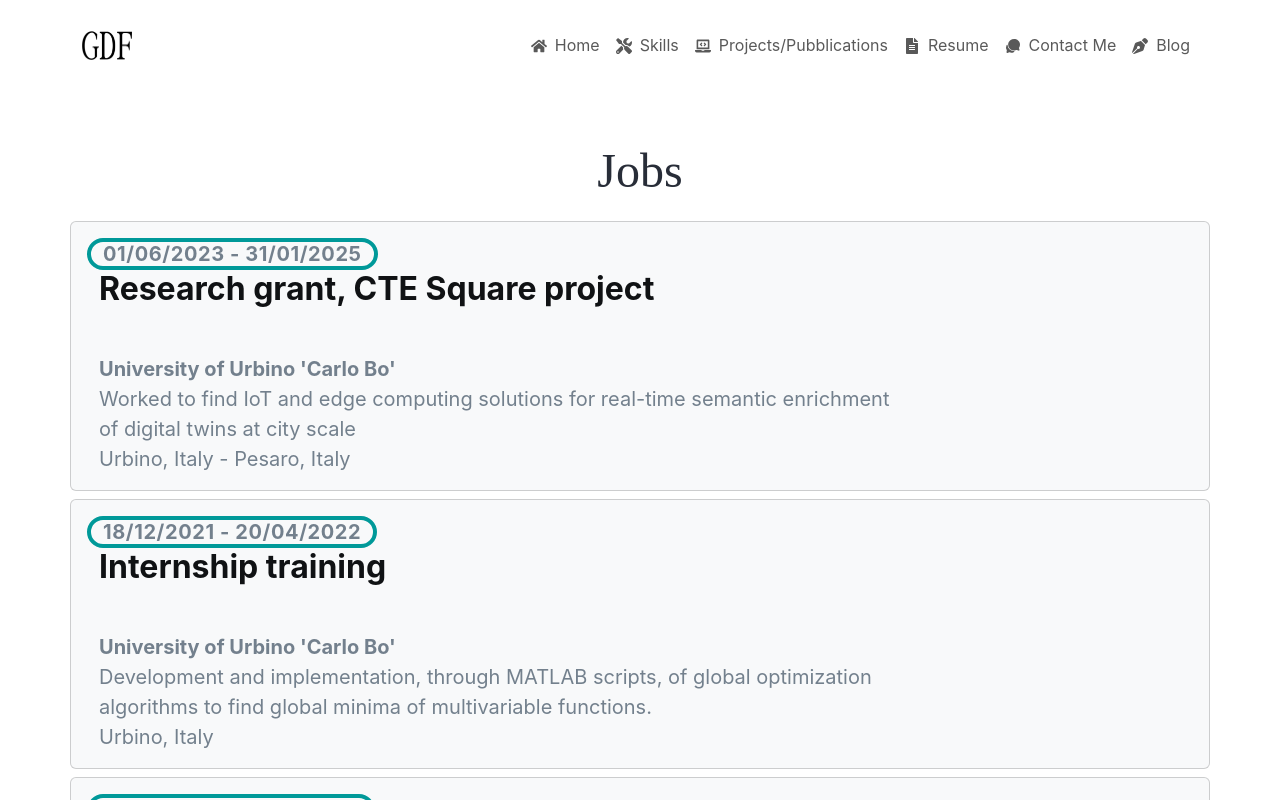
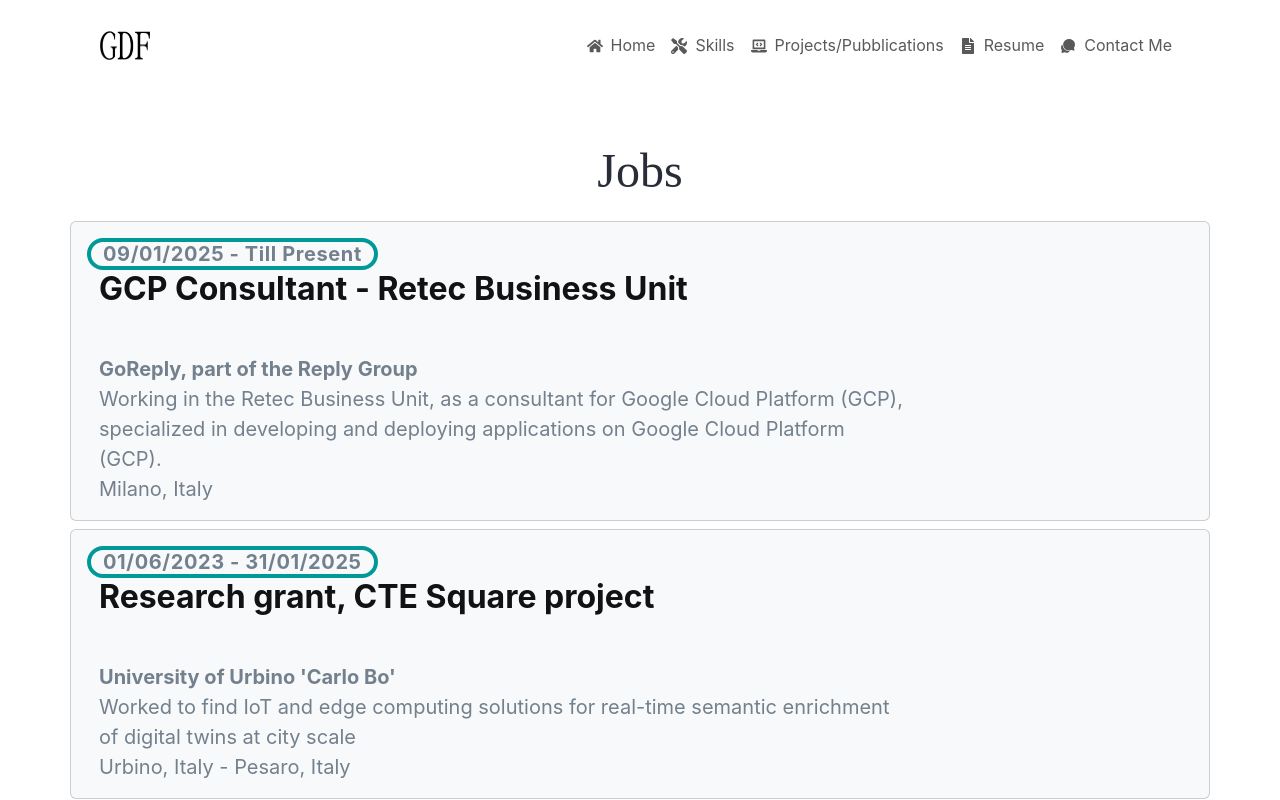
Before and after one commit to GiacomoDiFa/PortfolioGDF, a React (Create React App) app: page /PortfolioGDF/resume in a window 1280 px wide. Shown: the top 800 px of the page. Built offline with nearby package versions, Linux system fonts and the light colour scheme; the HTML template or start-up script is replaced by a standard one.

Commit message:
feat: improved cv

```diff
--- a/src/App.js
+++ b/src/App.js
@@ -10,7 +10,7 @@ import Footer from './components/Footer'
 
 function App() {
   return (
-    <div className="App">
+    <div className="App" style={{marginLeft:"5%", marginRight:"5%"}}>
       <BrowserRouter basename="/PortfolioGDF">
         <NavBar />
         <Routes>
--- a/src/assets/jobs.json
+++ b/src/assets/jobs.json
@@ -1,5 +1,12 @@
 {
     "jobs": [
+        {
+            "title": "GCP Consultant - Retec Business Unit",
+            "company": "GoReply, part of the Reply Group",
+            "description": "Working in the Retec Business Unit, as a consultant for Google Cloud Platform (GCP), specialized in developing and deploying applications on Google Cloud Platform (GCP).",
+            "location": "Milano, Italy",
+            "duration": "09/01/2025 - Till Present"
+        },
         {
             "title": "Research grant, CTE Square project",
             "company": "University of Urbino 'Carlo Bo'",
--- a/src/assets/pubblications.json
+++ b/src/assets/pubblications.json
@@ -27,6 +27,13 @@
       "year": "2024",
       "status": "Available at SSRN 4912104",
       "link": "https://papers.ssrn.com/sol3/papers.cfm?abstract_id=4912104"
+    },
+    {
+      "title": "Eesiamese: Energy-efficient siamese neural network for constrained devices",
+      "authors": "L. Calisti, C. Contoli, G. Di Fabrizio, N. Kania, and E. Lattanzi",
+      "year": "2024",
+      "status": "Proceedings of the 2024 9th International Conference on Machine Learning Technologies",
+      "link": "https://dl.acm.org/doi/abs/10.1145/3674029.3674073"
     }
   ]
 }
--- a/src/components/NavBar.js
+++ b/src/components/NavBar.js
@@ -43,14 +43,14 @@ function NavBar() {
               <IoChatbubbles className='me-2'/>
               Contact Me
             </Link>
-            <Link
+            {/* <Link
               to="https://giacomodifa.github.io/BlogGDF/"
               target="blank"
               className="nav-link"
             >
               <FaPenNib className='me-2'/>
               Blog
-            </Link>
+            </Link> */}
           </Nav>
         </Navbar.Collapse>
       </Container>
--- a/src/pages/About.js
+++ b/src/pages/About.js
@@ -5,7 +5,7 @@ import {
   CardLanguageGreen,
   CardLanguageYellow,
 } from '../components/CardLanguage'
-import { SiFlutter, SiMacos } from 'react-icons/si'
+import { SiFlutter, SiGooglecloud, SiIntellijidea, SiMacos } from 'react-icons/si'
 import { DiDart } from 'react-icons/di'
 import { DiPython } from 'react-icons/di'
 import { SiCsharp } from 'react-icons/si'
@@ -13,17 +13,17 @@ import { DiJava } from 'react-icons/di'
 import { DiJavascript1 } from 'react-icons/di'
 import { FaRProject } from 'react-icons/fa6'
 import { SiHaskell } from 'react-icons/si'
-import { FaErlang } from 'react-icons/fa'
+import { FaAngular, FaErlang } from 'react-icons/fa'
 import { DiProlog } from 'react-icons/di'
 import { TbSql } from 'react-icons/tb'
 import { SiVisualstudiocode } from 'react-icons/si'
 import { FaReact } from 'react-icons/fa'
 import { SiPostman } from 'react-icons/si'
-import { DiMongodb } from 'react-icons/di'
 import { FaDocker } from 'react-icons/fa'
 import { FaWindows } from 'react-icons/fa'
 import { FaLinux } from 'react-icons/fa'
 import { FaAndroid } from 'react-icons/fa'
+
 import Github from '../components/Github'
 
 function About() {
@@ -68,11 +68,17 @@ function About() {
         <h1 className='mt-5 mb-3' style={{fontFamily:"Source Sans Pro sans-serif", fontSize:'48px', lineHeight:'67.2px', textAlign:'center', letterSpacing:'normal', color:'#282d38'}}>Tools</h1>
       </Row>
       <Row className="justify-content-center">
+          <Col md="3" xs="6" className="p-2">
+          <CardLanguageGreen icon={<SiGooglecloud size={100} />} />
+        </Col>
         <Col md="3" xs="6" className="p-2">
           <CardLanguageGreen icon={<SiVisualstudiocode size={100} />} />
         </Col>
         <Col md="3" xs="6" className="p-2">
-          <CardLanguageGreen icon={<DiMongodb size={100} />} />
+          <CardLanguageGreen icon={<SiIntellijidea size={100} />} />
+        </Col>
+        <Col md="3" xs="6" className="p-2">
+          <CardLanguageGreen icon={<FaAngular size={100} />} />
         </Col>
         <Col md="3" xs="6" className="p-2">
           <CardLanguageGreen icon={<FaReact size={100} />} />
--- a/src/pages/Home.js
+++ b/src/pages/Home.js
@@ -18,7 +18,7 @@ function Home() {
       <Col md='3'></Col>
       <Col md='6'>
         <Row className='justify-content-center '><h1 className='mt-5 mb-3' style={{ fontFamily: "Source Sans Pro sans-serif", fontSize: '48px', lineHeight: '67.2px', textAlign: 'center', letterSpacing: 'normal', color: '#282d38' }}>Giacomo Di Fabrizio</h1></Row>
-        <Row className='justify-content-center '><p style={{ fontFamily: "Source Sans Pro sans-serif", fontSize: '20px', lineHeight: '26.6px', textAlign: 'center', letterSpacing: 'normal', color: '#282d38' }}>I'm a developer and Master's Degree student. I hold a Bachelor's Degree in Applied Computer Science from the University of Urbino "Carlo Bo".
+        <Row className='justify-content-center '><p style={{ fontFamily: "Source Sans Pro sans-serif", fontSize: '20px', lineHeight: '26.6px', textAlign: 'center', letterSpacing: 'normal', color: '#282d38' }}>I'm a GCP Cloud Consultant with work experience in software engineering and development. I hold a Master's Degree in Applied Computer Science from the University of Urbino "Carlo Bo".
           As a developer, I have a deep passion for coding and creating clean, intuitive interfaces. I'm also a flexible team player who easily fits into any group.
           When I'm not working on some project I'm probably running, jumping rope or doing calisthenics.</p> </Row>
         <Row className='justify-content-center'><Lottie options={defaultOptions} height={300} width={300}></Lottie></Row>
```
Also changed, not shown: 1 other file (tests, documents, lock files or other folders).
